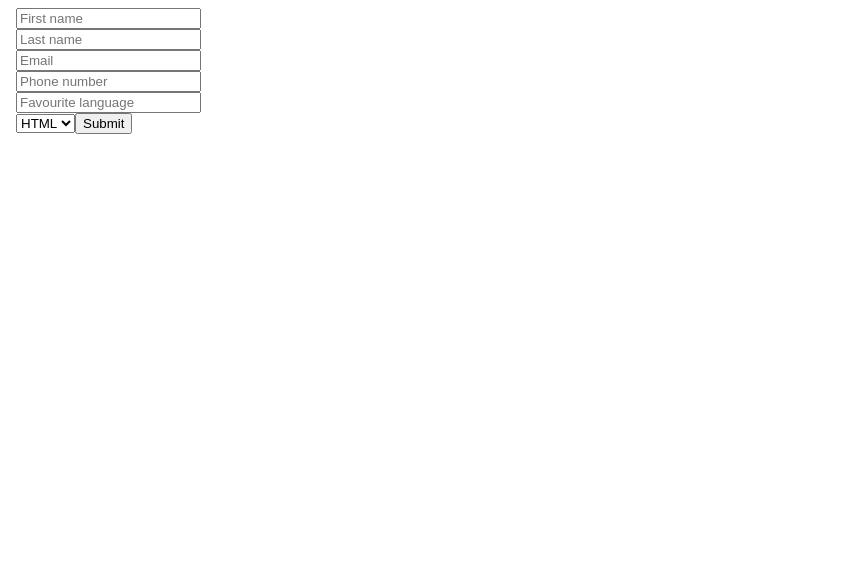
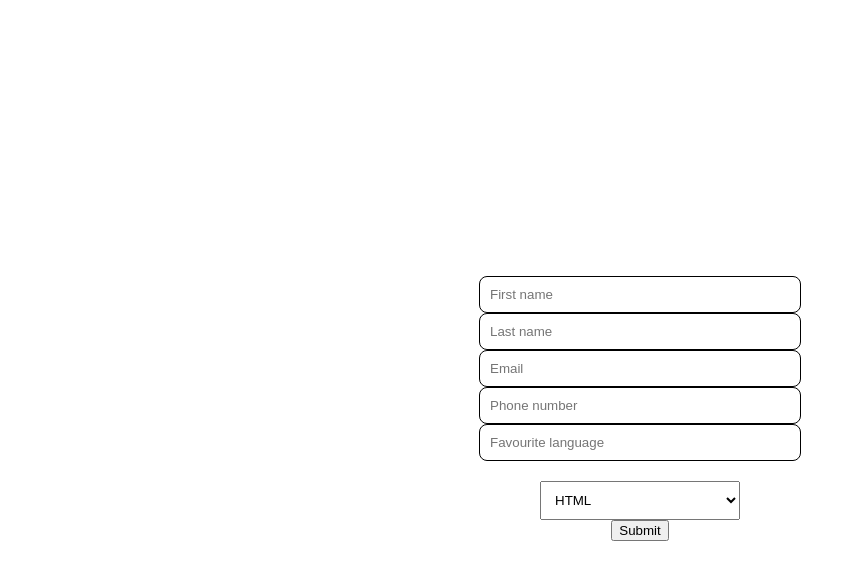
Before and after one commit to alex197925/basic-angular-form, an Angular app in the folder friends-form/: page / in a window 1280 px wide. Shown: the top 580 px of the page, without its empty margins (0-848 px from the left). Built offline with nearby package versions, Linux system fonts and the light colour scheme.

Commit message:
Add basic style for input form

```diff
--- a/friends-form/src/app/app.component.css
+++ b/friends-form/src/app/app.component.css
@@ -0,0 +1,49 @@
+body {
+  margin: 0;
+  padding: 0;
+  box-sizing: border-box;
+}
+
+
+.container {
+  width: 100%;
+  height: 100vh;
+  display: flex;
+  flex-direction: column;
+  align-items: center;
+  justify-content: center;
+}
+
+#input-container {
+  max-width: 800px;
+  max-height: 800px;
+  display: flex;
+  align-items: center;
+  justify-content: center;
+  flex-direction: column;
+}
+
+label {
+  margin-top: 30px;
+}
+
+input {
+  width: 300px;
+  padding: 10px;
+  border-radius: 8px;
+  outline: none;
+  border: 1px solid;
+}
+
+
+#lg {
+  margin-top: 20px;
+  width: 200px;
+  padding: 10px;
+}
+
+#btn-submit {
+  margin-top: 20px;
+  padding: 5px 22px;
+  outline: none;
+}
```
